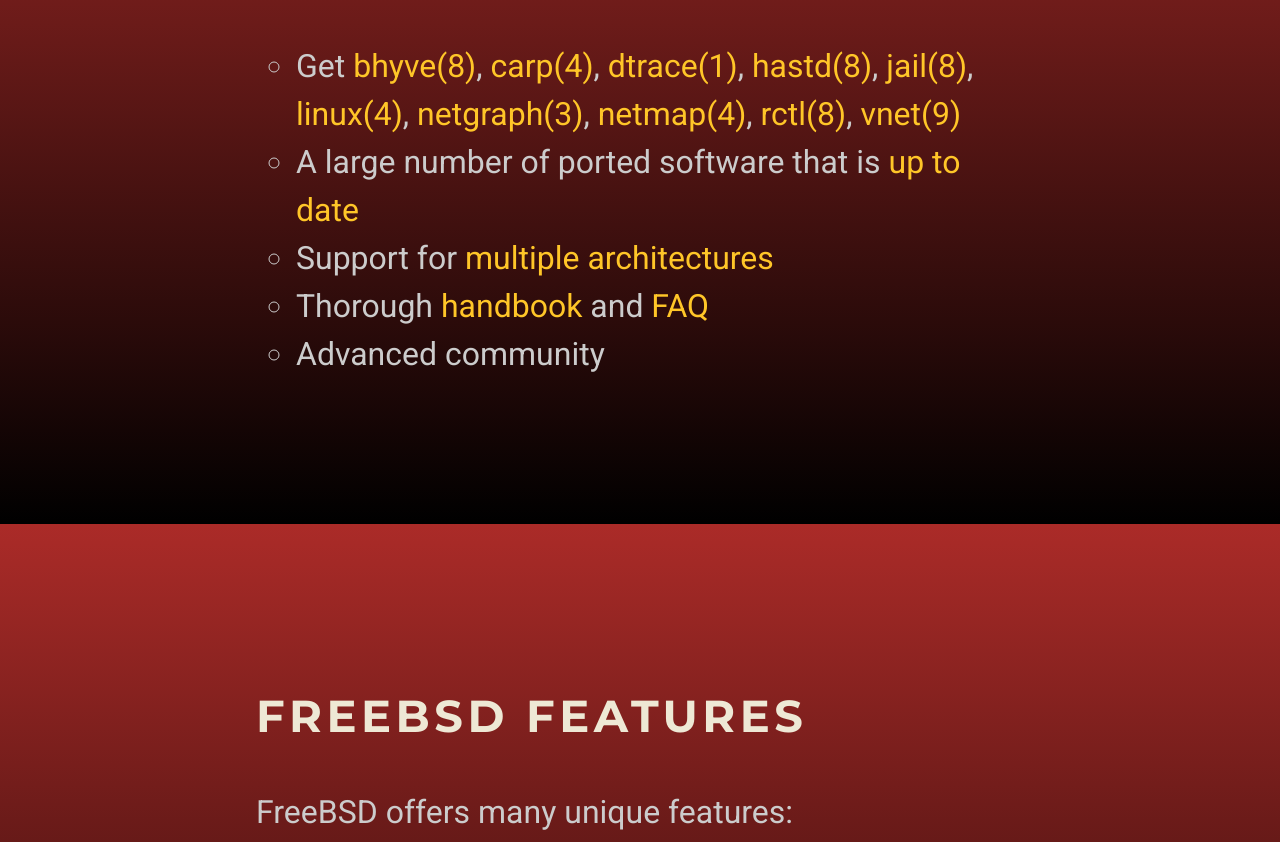
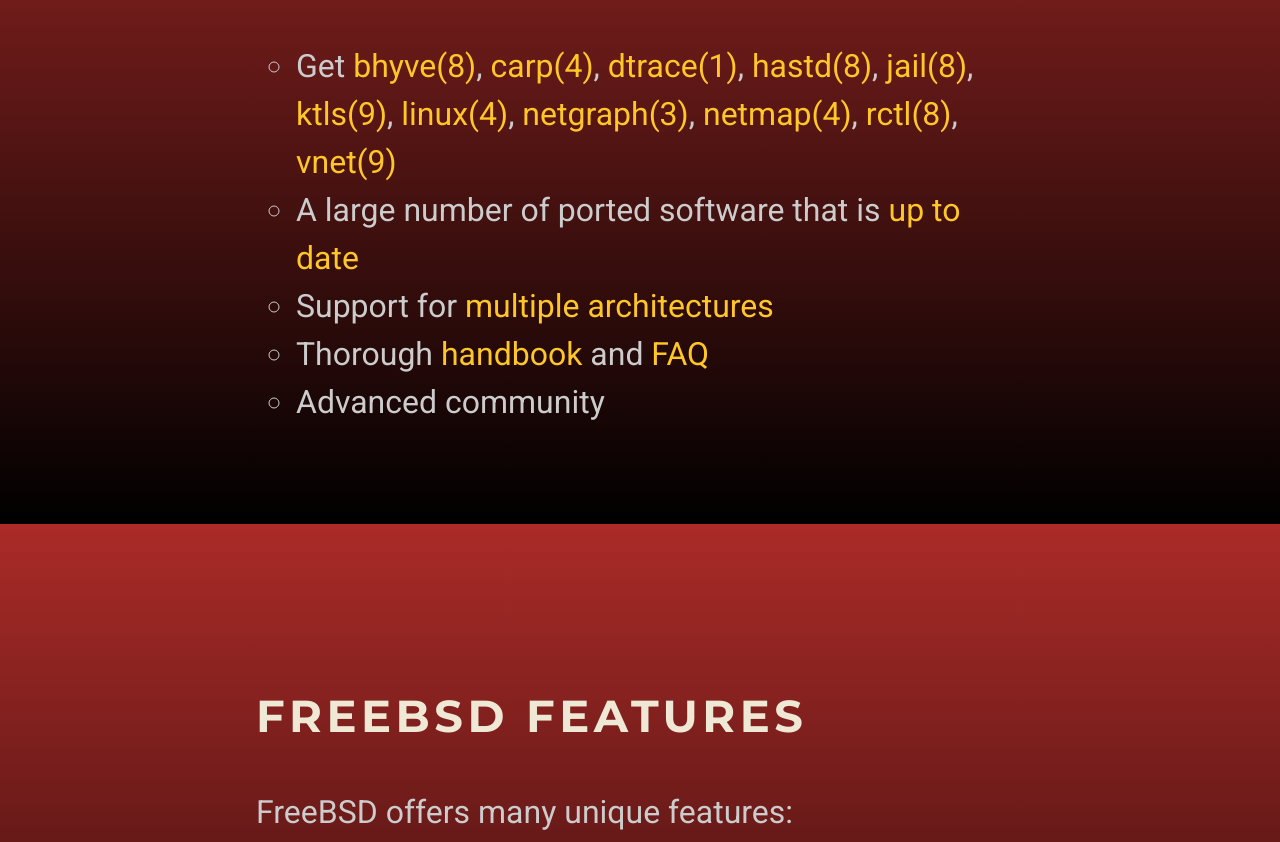
Before and after one commit to wesley974/FreeBSDNotes, a plain HTML site: page index.html in a window 1280 px wide. Shown: the part 2676-3518 px from the top of the page. Drawn offline with Linux system fonts and the light colour scheme.

Commit message:
more FreeBSD cool innovation: KTLS

```diff
--- a/index.html
+++ b/index.html
@@ -57,6 +57,7 @@
 		    <a href="https://www.freebsd.org/cgi/man.cgi?query=dtrace" target="_blank">dtrace(1)</a>,
 		    <a href="https://www.freebsd.org/cgi/man.cgi?query=hastd" target="_blank">hastd(8)</a>,
 		    <a href="https://www.freebsd.org/cgi/man.cgi?query=jails" target="_blank">jail(8)</a>,
+		    <a href="https://www.freebsd.org/cgi/man.cgi?query=ktls" target="_blank">ktls(9)</a>,
 		    <a href="https://www.freebsd.org/cgi/man.cgi?query=linux" target="_blank">linux(4)</a>,
 		    <a href="https://www.freebsd.org/cgi/man.cgi?query=netgraph" target="_blank">netgraph(3)</a>,
 		    <a href="https://www.freebsd.org/cgi/man.cgi?query=netmap" target="_blank">netmap(4)</a>,
```
